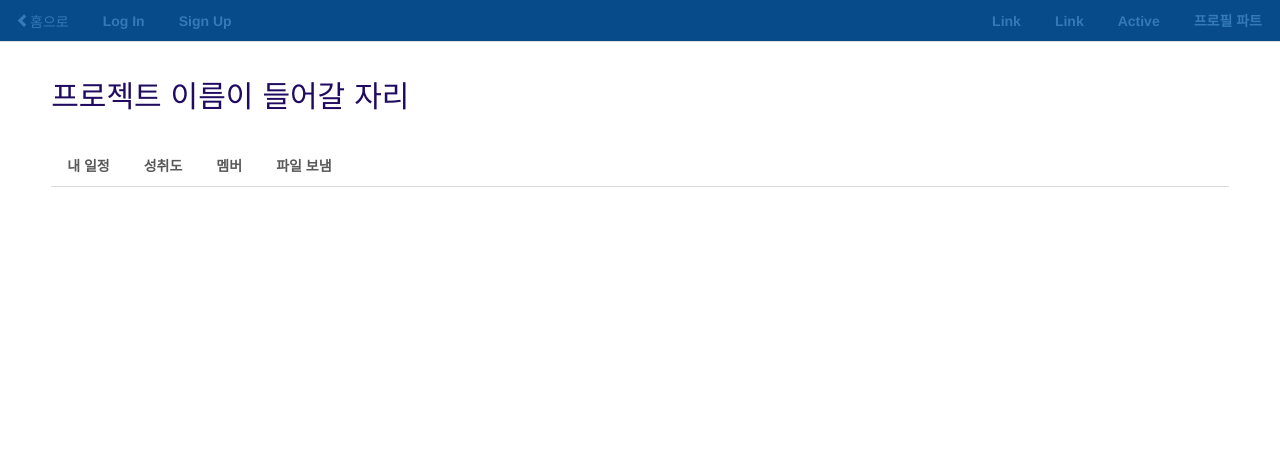
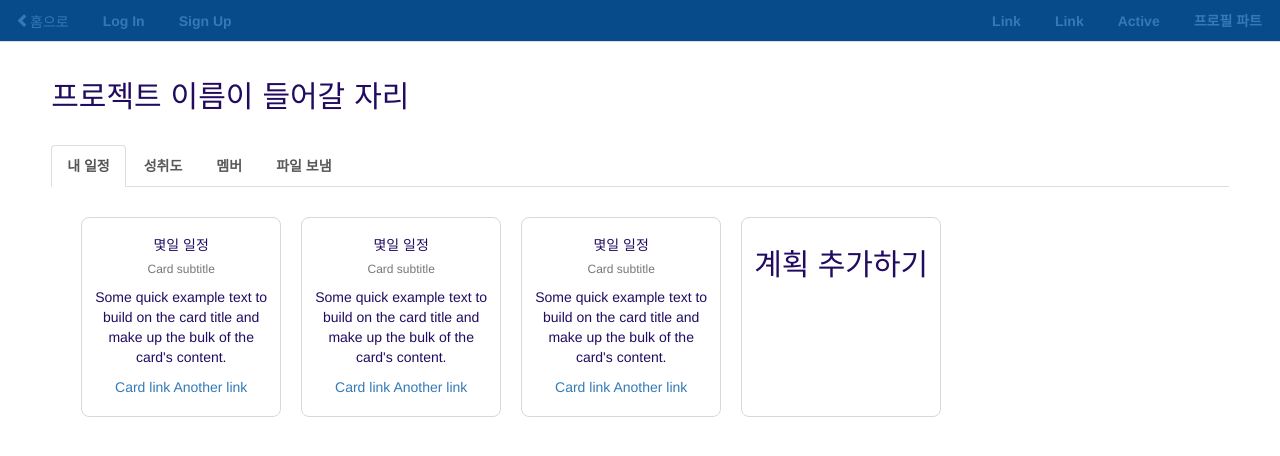
Before and after one commit to JSPlike/hanco_rails, a Rails app: page /projects in a window 1280 px wide. Shown: the top 456 px of the page. Run offline with Rails 7, Linux system fonts and the light colour scheme; style sheets or scripts are compiled from the project's sources; some libraries are stand-ins or nearby versions.

Commit message:
project.index mod02

```diff
--- a/app/views/layouts/projects.html.erb
+++ b/app/views/layouts/projects.html.erb
@@ -68,7 +68,11 @@
       <br>
 
       <%= yield %>
-
+      <script>
+        $(function(){
+          $('#myTab a:first').tab('show')
+        })
+      </script>
     </div>
   </body>
 </html>
--- a/app/views/projects/index.html.erb
+++ b/app/views/projects/index.html.erb
@@ -1,7 +1,7 @@
-<nav>
+<div>
   <ul class="nav nav-tabs" id="myTab" role="tablist">
-    <li class="nav-item project-li-hc">
-      <a class="nav-link project-tabs-hc active" id="home-tab" data-toggle="tab" href="#home" role="tab" aria-controls="home" aria-selected="true">내 일정</a>
+    <li class="nav-item project-li-hc active">
+      <a class="nav-link project-tabs-hc" id="home-tab" data-toggle="tab" href="#home" role="tab" aria-controls="home" aria-selected="true">내 일정</a>
     </li>
     <li class="nav-item project-li-hc">
       <a class="nav-link project-tabs-hc" id="profile-tab" data-toggle="tab" href="#profile" role="tab" aria-controls="profile" aria-selected="false">성취도</a>
@@ -13,11 +13,11 @@
       <a class="nav-link project-tabs-hc" id="contact-tab" data-toggle="tab" href="#file" role="tab" aria-controls="contact" aria-selected="false">파일 보냄</a>
     </li>
   </ul>
-</nav>
+</div>
 
 <div class="tab-content" id="myTabContent">
 
-  <div class="tab-pane show fade project-tabs1-hc active" id="home" role="tabpanel" aria-labelledby="home-tab">
+  <div class="project-tabs1-hc tab-pane fade in active" id="home" role="tabpanel" aria-labelledby="home-tab">
     <div class="project-list">
 
       <div class="card project-card-hc">
```
